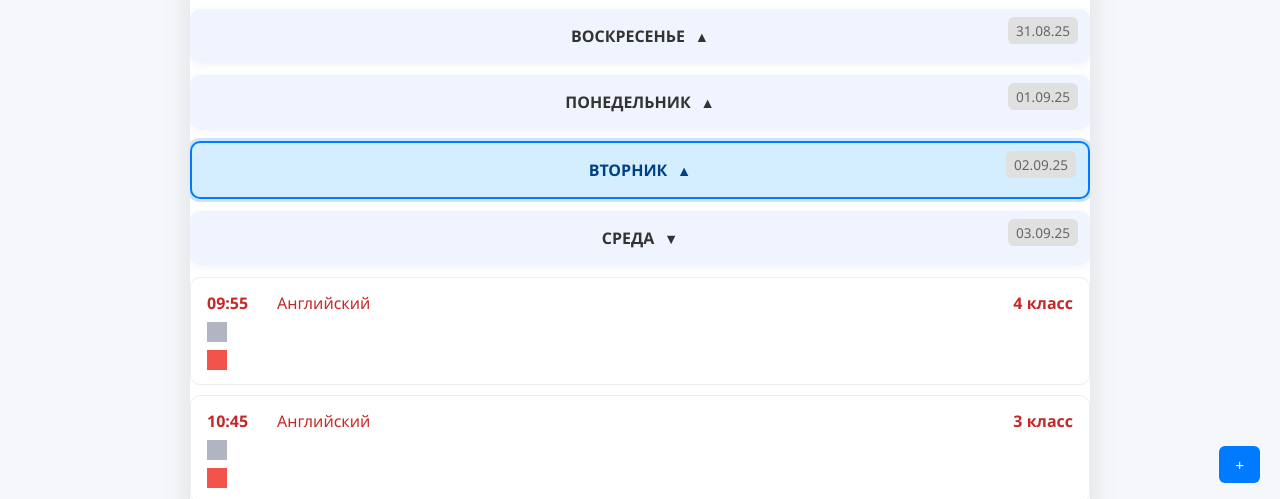
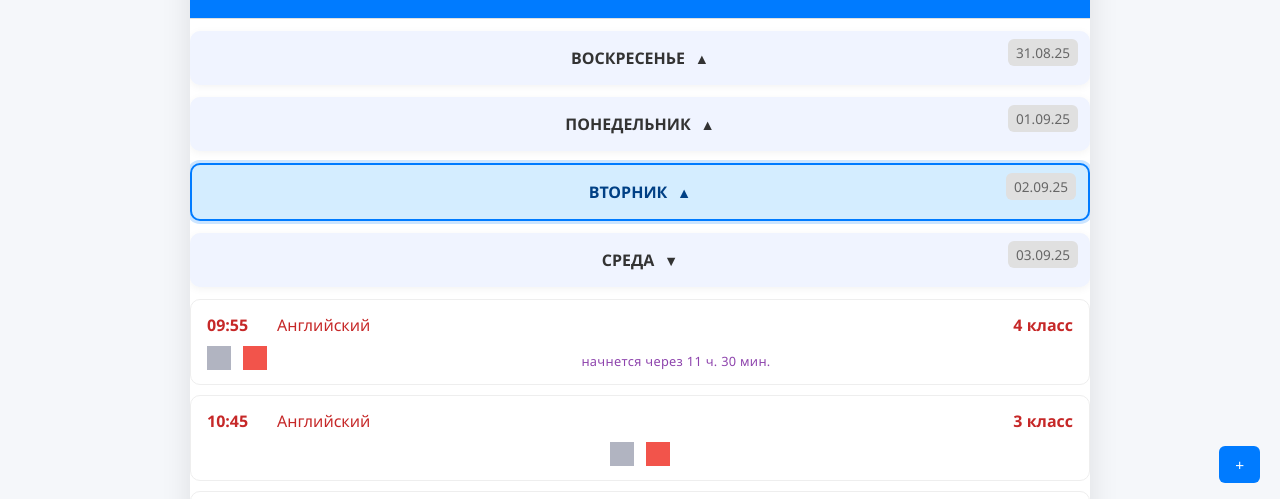
Before and after one commit to Andrey77zakh/my-schedule, a plain HTML site: page index.html in a window 1280 px wide. Shown: the part 227-726 px from the top of the page. Drawn offline with Linux system fonts and the light colour scheme; grey boxes are pictures that could not be loaded.

Commit message:
Update index.html

````diff
--- a/index.html
+++ b/index.html
@@ -1,3 +1,4 @@
+```html
 <!DOCTYPE html>
 <html lang="ru">
 <head>
@@ -100,8 +101,8 @@
       display: block;
       margin-top: 6px;
       letter-spacing: 0.3px;
+      text-align: center;
       width: 100%;
-      text-align: left;
     }
     .entry {
       display: flex;
@@ -322,15 +323,13 @@
     /* Стили для иконок действий */
     .action-icons {
       display: flex;
-      flex-direction: column;
-      align-items: flex-end;
       justify-content: center;
-      gap: 8px;
-      margin-top: 4px;
+      gap: 12px;
+      margin-top: 6px;
     }
     .action-icon {
-      width: 20px;
-      height: 20px;
+      width: 24px;
+      height: 24px;
       cursor: pointer;
       opacity: 0.7;
       transition: opacity 0.2s;
@@ -549,12 +548,9 @@
               <div class="lesson">${entry.lesson}</div>
               <div class="students">${entry.students}</div>
             </div>
-            <div style="display: flex; justify-content: space-between; width: 100%; align-items: flex-start;">
-              <div class="time-left"></div>
-              <div class="action-icons">
-                <img src="https://img.icons8.com/ios-filled/50/000000/edit.png" class="action-icon edit" onclick="editEntry('${entry.id}')" alt="Изменить">
-                <img src="https://img.icons8.com/ios-filled/50/000000/delete.png" class="action-icon delete" onclick="deleteEntry('${entry.id}')" alt="Удалить">
-              </div>
+            <div class="action-icons">
+              <img src="https://img.icons8.com/ios-filled/50/000000/edit.png" class="action-icon edit" onclick="editEntry('${entry.id}')" alt="Изменить">
+              <img src="https://img.icons8.com/ios-filled/50/000000/delete.png" class="action-icon delete" onclick="deleteEntry('${entry.id}')" alt="Удалить">
             </div>
           `;
 
@@ -846,10 +842,12 @@
         span.textContent = `начнется через ${hours} ч. ${mins} мин.`;
       }
 
-      // Добавляем таймер в левую часть
-      const timeLeftContainer = targetEntry.querySelector('.time-left');
-      if (timeLeftContainer) {
-        timeLeftContainer.appendChild(span);
+      // Добавляем таймер в контейнер с иконками
+      const actionIcons = targetEntry.querySelector('.action-icons');
+      if (actionIcons) {
+        actionIcons.appendChild(span);
+      } else {
+        targetEntry.appendChild(span);
       }
     }
 
@@ -959,3 +957,4 @@
   </script>
 </body>
 </html>
+```
````
